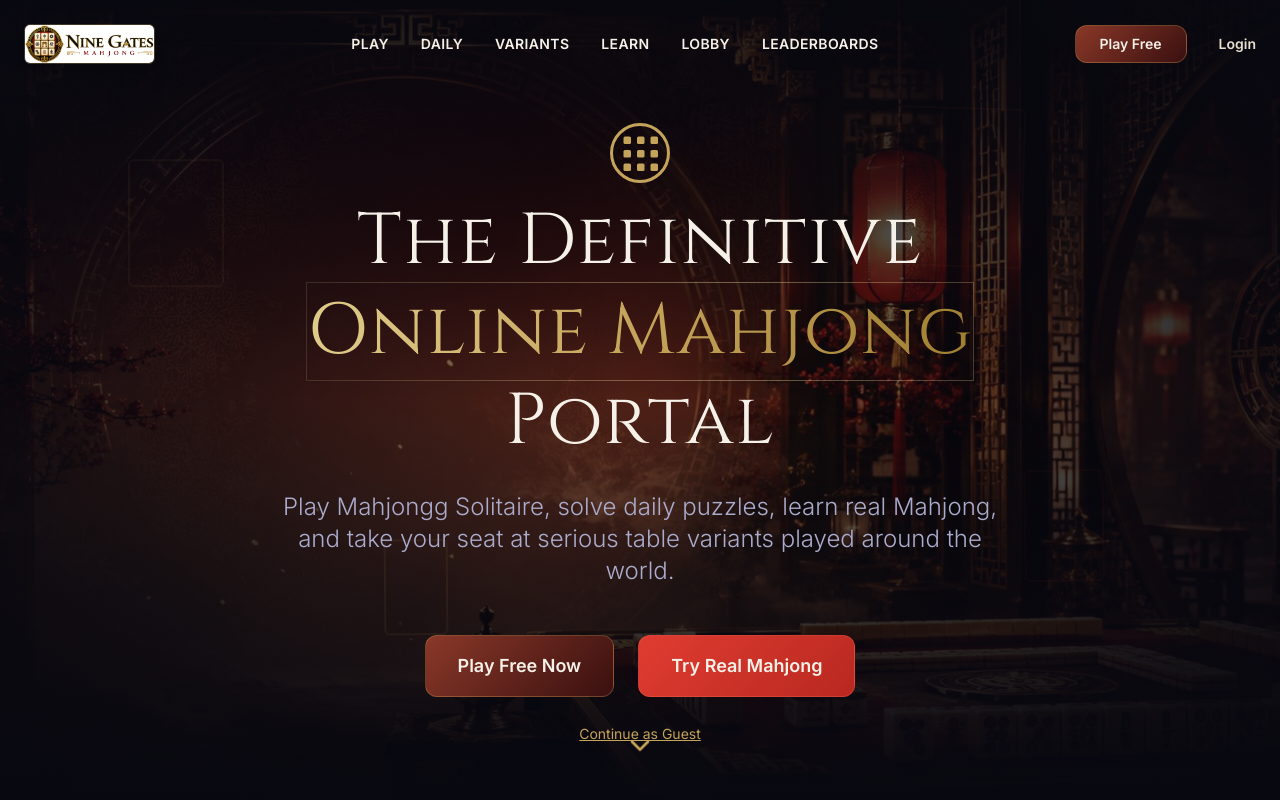
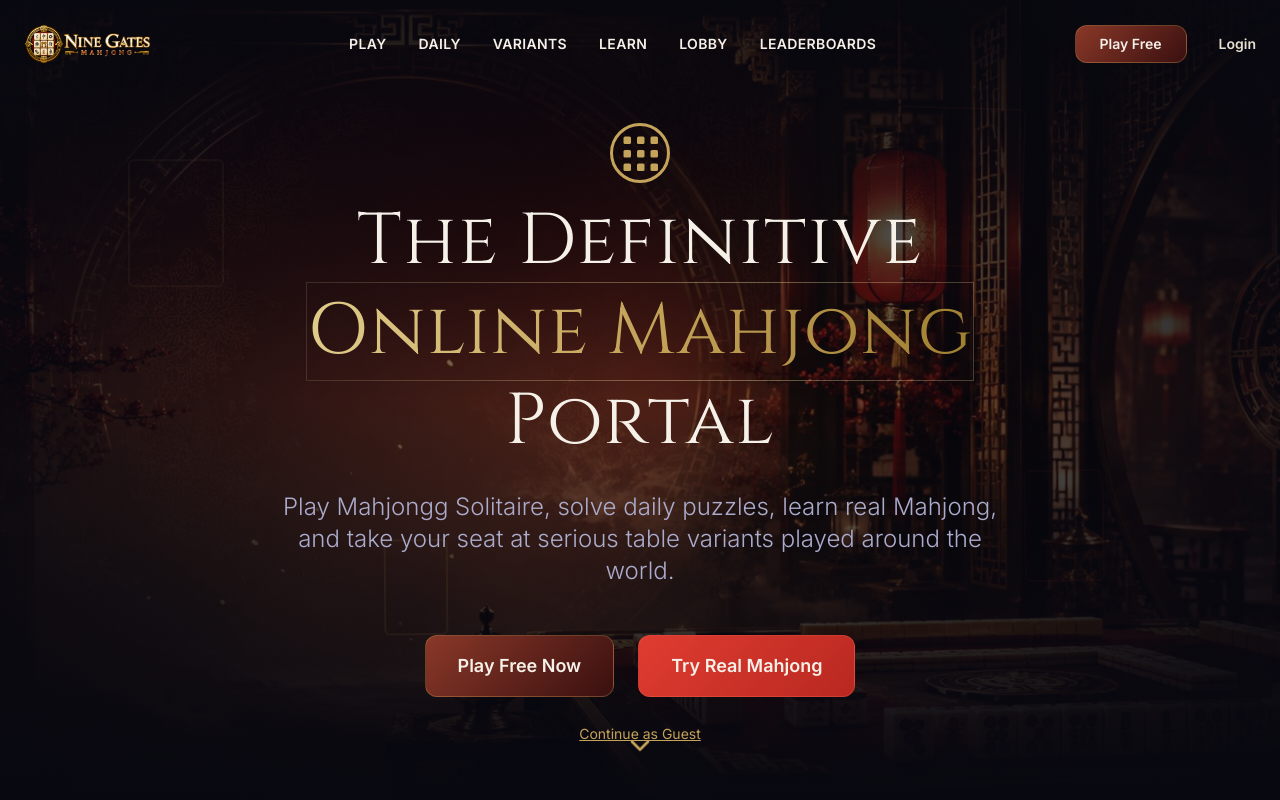
Before and after one commit to alexdevriesxing/nine-gates-mahjong, a React (Vite) app: page / in a window 1280 px wide. Shown: the top 800 px of the page. Built offline with nearby package versions, Linux system fonts and the light colour scheme.

Commit message:
style: utilize dark-optimized logo with transparent background on dark header

```diff
--- a/src/app/components/Header.tsx
+++ b/src/app/components/Header.tsx
@@ -53,7 +53,7 @@ export default function Header() {
       >
         <div className="container-wide flex items-center justify-between">
           <Link to="/" className="flex items-center gap-3 group transition-all duration-300">
-            <img src="/logo_white.png" alt="Nine Gates Mahjong" className="h-9 md:h-10 w-auto object-contain rounded-md border border-gold/30 shadow-md transition-transform group-hover:scale-[1.02] duration-300" />
+            <img src="/logo_dark.png" alt="Nine Gates Mahjong" className="h-9 md:h-10 w-auto object-contain transition-transform group-hover:scale-[1.02] duration-300" />
           </Link>
 
           <nav className="hidden lg:flex items-center gap-8">
--- a/src/app/components/SEOHead.tsx
+++ b/src/app/components/SEOHead.tsx
@@ -42,7 +42,7 @@ export default function SEOHead({
         "url": "https://ninegatesmahjong.com/",
         "logo": {
           "@type": "ImageObject",
-          "url": "https://ninegatesmahjong.com/logo_white.png"
+          "url": "https://ninegatesmahjong.com/logo_dark.png"
         }
       }
     ]
```
Also changed, not shown: public/logo_dark.png (added).
